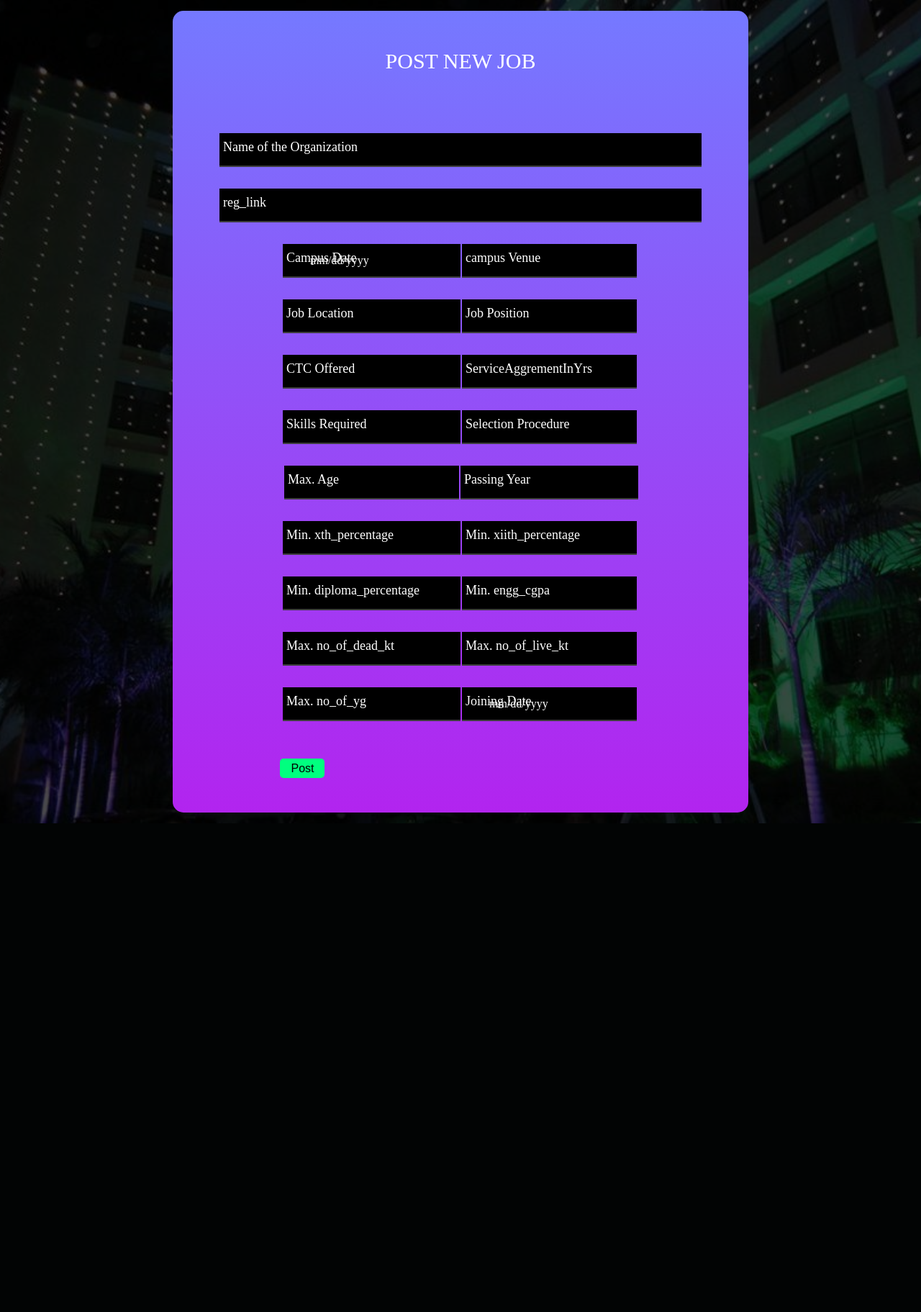
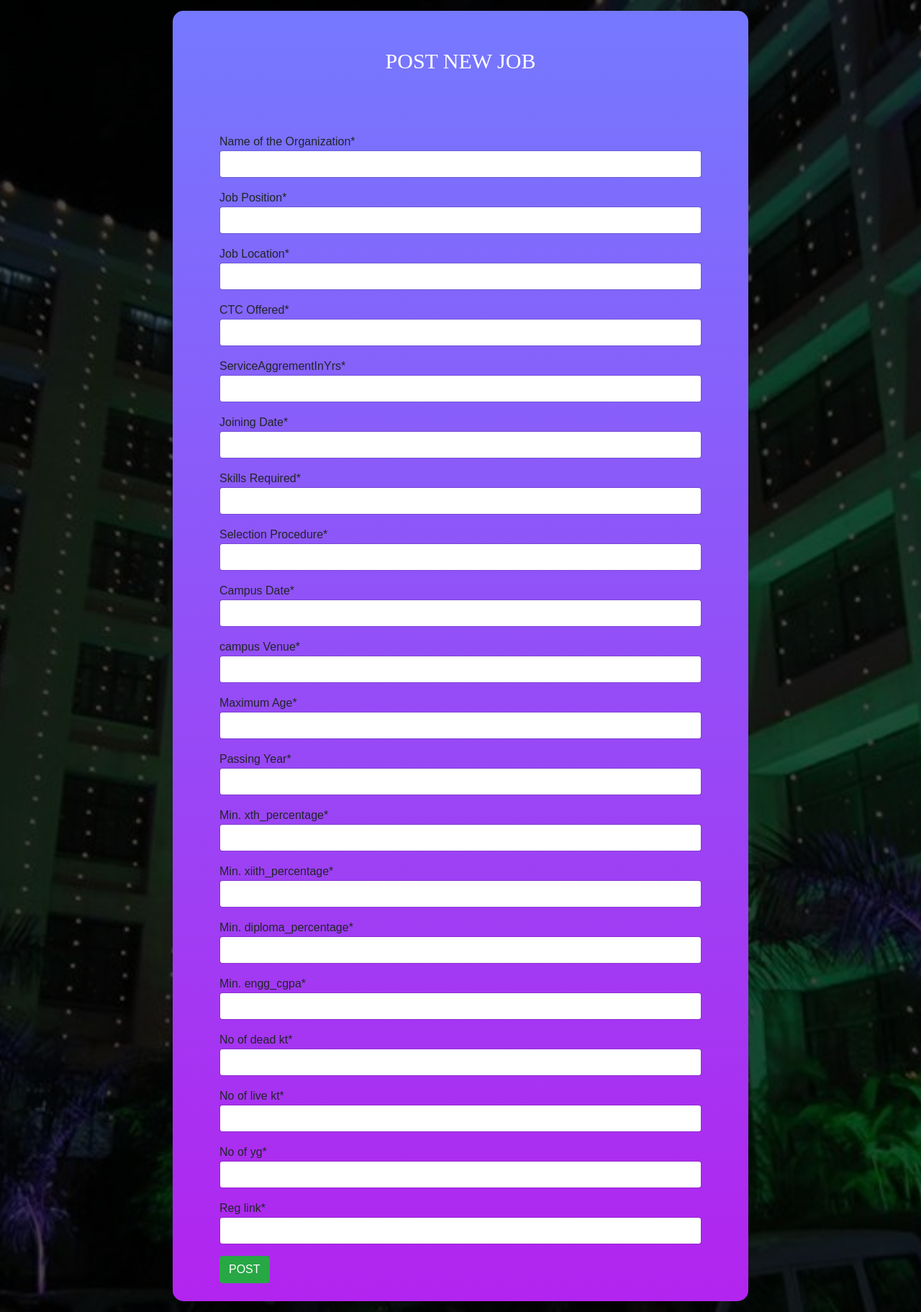
Before and after one commit to vaibhavv62/PlacementTracking, a Django app: page /tpo/newjob/ in a window 1280 px wide. Shown: the whole page at 72% size. Before the commit the page ends 1144 px from the top, so only its background shows below. Run offline with Django 3.2, Linux system fonts and the light colour scheme; some libraries are stand-ins or nearby versions; some web fonts are replaced.

Commit message:
Initial Commit - latest8nov

```diff
--- /dev/null
+++ b/templates/tpo_app/newJob1.html
@@ -0,0 +1,38 @@
+{% extends "student_register/layout.html" %}
+{% load crispy_forms_tags %}
+
+    {% block title %}
+        <title>Post New Job</title>
+    {% endblock %}
+
+    {% block css %}
+        <style>
+             table.center
+             {
+                margin-left:auto;
+                margin-right:auto;
+             }
+        </style>
+    {% endblock %}
+
+    {% block body %}
+        <div class="limiter">
+            <div class="container-login100" style="background-image: url('/static/images/mmcoen.jpg');">
+                <div class="wrap-login100" style="width: 800px;">
+                    <form class="login100-form validate-form" method="post">
+                        {% csrf_token %}
+                        <span class="login100-form-title p-b-34 p-t-27">
+                            Post New Job
+                        </span>
+                        <br>
+                        <br>
+                        {{ form|crispy }}
+                        <button type="submit" class="btn btn-success">
+                            POST
+                        </button>
+
+                    </form>
+                </div>
+		    </div>
+	    </div>
+    {% endblock %}
--- /dev/null
+++ b/tpo_app/forms.py
@@ -0,0 +1,26 @@
+from .models import Jobs
+from django import forms
+
+class JobsModelForm(forms.ModelForm):
+    class Meta:
+        model = Jobs
+        fields = '__all__'
+        labels = {
+            'company':'Name of the Organization',
+            'job_pos': 'Job Position',
+            'job_loc': 'Job Location',
+            'ctc_offered':'CTC Offered',
+            'service_agg':'ServiceAggrementInYrs',
+            'date_of_joining':'Joining Date',
+            'skills_req':'Skills Required',
+            'selection_proc':'Selection Procedure',
+            'date_of_campus':'Campus Date',
+            'campus_venue':'campus Venue',
+            'age':'Maximum Age',
+            'passing_yr':'Passing Year',
+            'xth_percentage':'Min. xth_percentage',
+            'xiith_percentage':'Min. xiith_percentage',
+            'diploma_percentage':'Min. diploma_percentage',
+            'engg_cgpa':'Min. engg_cgpa'
+
+        }
--- a/tpo_app/urls.py
+++ b/tpo_app/urls.py
@@ -2,10 +2,12 @@ from . import views
 from django.urls import path
 
 urlpatterns = [
-    path('login/',views.tpo_login,name='tpo_login'),
-    path('logout/',views.tpo_logout,name='tpo_logout'),
-    path('allstu/',views.all_students,name='allstu'),
-    path('stufullprof/',views.student_full_profile,name='stu_full_prof'),
-    path('newjob/',views.post_new_job,name='new_job'),
+    path('login/',views.tpo_login_view,name='tpo_login'),
+    path('logout/',views.tpo_logout_view,name='tpo_logout'),
+    path('allstu/',views.all_students_view,name='allstu'),
+    path('stufullprof/',views.student_full_profile_view,name='stu_full_prof'),
+    path('newjob/',views.post_new_job_view,name='new_job'),
+    path('updatejob/<int:id>',views.update_job_view,name='update_job'),
+    path('deletejob/<int:id>',views.delete_job_view,name='delete_job'),
     path('vis/',views.visualize,name='visualize'),
 ]
--- a/tpo_app/views.py
+++ b/tpo_app/views.py
@@ -1,15 +1,17 @@
 from django.contrib import messages
 from django.contrib.auth import authenticate, login, logout
+from django.contrib.auth.decorators import login_required
 from django.http import HttpResponse
 from django.shortcuts import render, redirect
 import datetime
 
 # Create your views here.
 from student_register.models import StudentProfile
+from .forms import JobsModelForm
 from tpo_app.models import Jobs
 
 
-def tpo_login(request):
+def tpo_login_view(request):
     dt = datetime.datetime.now()
     if request.method == "GET":
         print("GET request method for tpo_login page")
@@ -23,8 +25,8 @@ def tpo_login(request):
             if user is not None:
                 print('Valid user, logging in')
                 login(request, user)
-                return redirect('allstudents')
-                # return redirect('alljobs')
+                # return redirect('allstudents')
+                return redirect('alljobs')
             else:
                 print('Invalid Credentials')
                 messages.error(request, 'Invalid Credentials')
@@ -37,17 +39,17 @@ def tpo_login(request):
     return render(request, template_name, context)
     return HttpResponse(f"{un} you are Logged In!")
 
-def tpo_logout(request):
+def tpo_logout_view(request):
     logout(request)
     return redirect('tpo_login')
 
-def all_students(request):
+def all_students_view(request):
     students = StudentProfile.objects.all()
     context = {'students':students}
     template_name = "tpo_app/allStudents.html"
     return render(request, template_name, context)
 
-def student_full_profile(request):
+def student_full_profile_view(request):
     student = StudentProfile.objects.get(prn='71717219J')
     di = student.__dict__
     di.pop('_state')
@@ -55,6 +57,8 @@ def student_full_profile(request):
     template_name = "tpo_app/studentFullProfile.html"
     return  render(request,template_name,context)
 
+'''
+@login_required(login_url='tpo_login')
 def post_new_job(request):
     # context = {}
     # template_name = "tpo_app/newJob.html"
@@ -93,6 +97,38 @@ def post_new_job(request):
         print("New job added in the database succesfully..")
         # return HttpResponse("Done")
         return redirect('alljobs')
+'''
+def post_new_job_view(request):
+    if request.method == 'GET':
+        form = JobsModelForm()
+        context = {'form':form}
+        template_name = "tpo_app/newJob1.html"
+        return render(request,template_name,context)
+    elif request.method == 'POST':
+        form = JobsModelForm(request.POST)
+        if form.is_valid():
+            form.save()
+            print("New job added in the database succesfully..")
+            # return HttpResponse("Done")
+            return redirect('alljobs')
+
+def update_job_view(request,id):
+    job_obj = Jobs.objects.get(id=id)
+    if request.method == 'GET':
+        form = JobsModelForm(instance=job_obj)
+        context = {'form': form}
+        template_name = "tpo_app/newJob1.html"
+        return render(request, template_name, context)
+    elif request.method == 'POST':
+        form = JobsModelForm(request.POST, instance=job_obj)
+        if form.is_valid():
+            form.save()
+            return redirect('alljobs')
+
+def delete_job_view(request,id):
+    job_obj = Jobs.objects.get(id=id)
+    job_obj.delete()
+    return redirect('alljobs')
 
 
 def visualize(request):
```
Also changed, not shown: templates/student_register/allJobs.html (+33 -14 lines).
